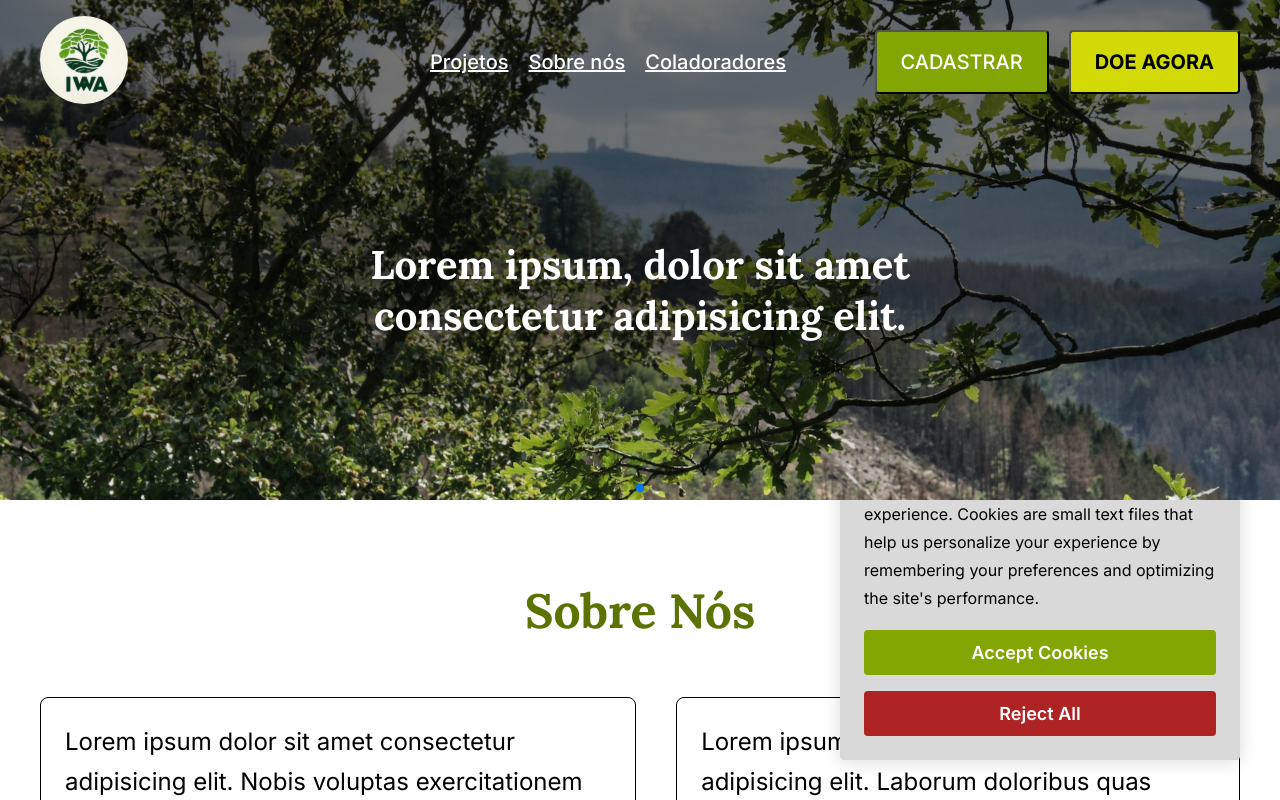
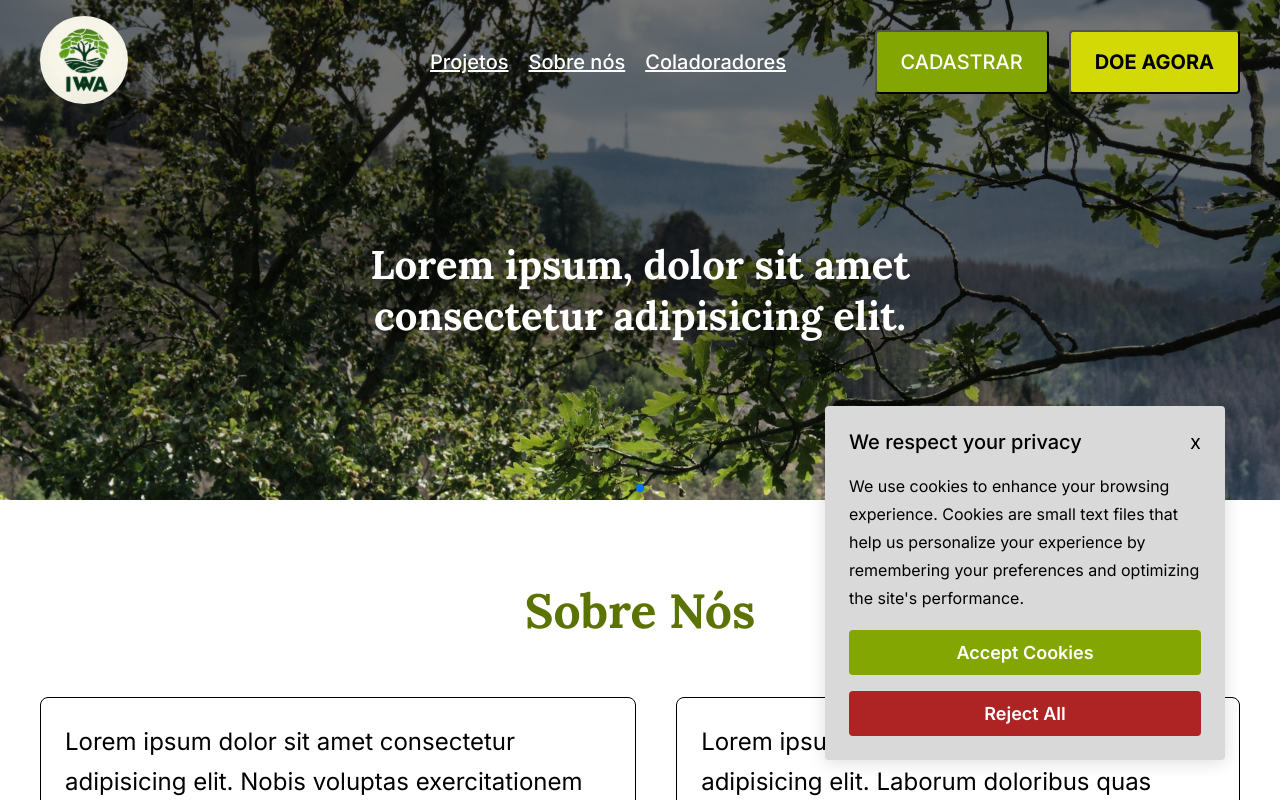
Before and after one commit to JessyeKessia/Anary-Nyn, an Angular app: page / in a window 1280 px wide. Built offline with nearby package versions, Linux system fonts and the light colour scheme.

Commit message:
adicionando animação no alerta de cookies

```diff
--- a/src/app/components/body/body.component.html
+++ b/src/app/components/body/body.component.html
@@ -1,5 +1,4 @@
 <main>
   <app-about-us></app-about-us>
+  <app-cookie-alert></app-cookie-alert>
 </main>
-
-<app-cookie-alert></app-cookie-alert>
--- a/src/app/components/cookie-alert/cookie-alert.component.css
+++ b/src/app/components/cookie-alert/cookie-alert.component.css
@@ -10,8 +10,12 @@ button {
     background-color: var(--gray-secondary);
     box-shadow: 0px 2px 18px 0px rgba(0, 0, 0, 0.14);
     position: absolute;
-    bottom: 40px;
-    right: 40px;
+    bottom: 0;
+    right: 0;
+    margin-right: 55px;
+    margin-bottom: -400px;
+    z-index: 20;
+    animation: moveToTop 1s linear forwards;
 }
 
 .alert-header {
@@ -65,3 +69,13 @@ p {
 .actions button.reject-btn:hover {
     background-color: #cb2e2e;
 }
+
+@keyframes moveToTop {
+    from {
+        margin-bottom: -400px;
+    }
+
+    to {
+        margin-bottom: 40px;
+    }
+}
```
